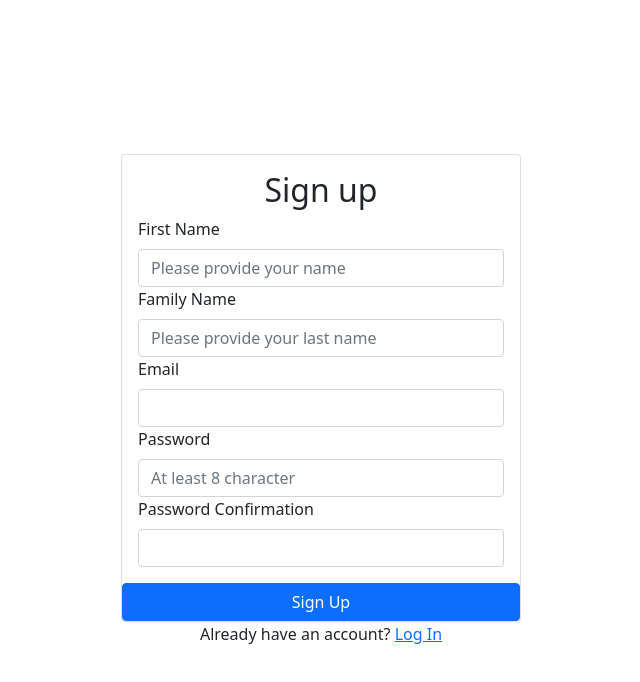
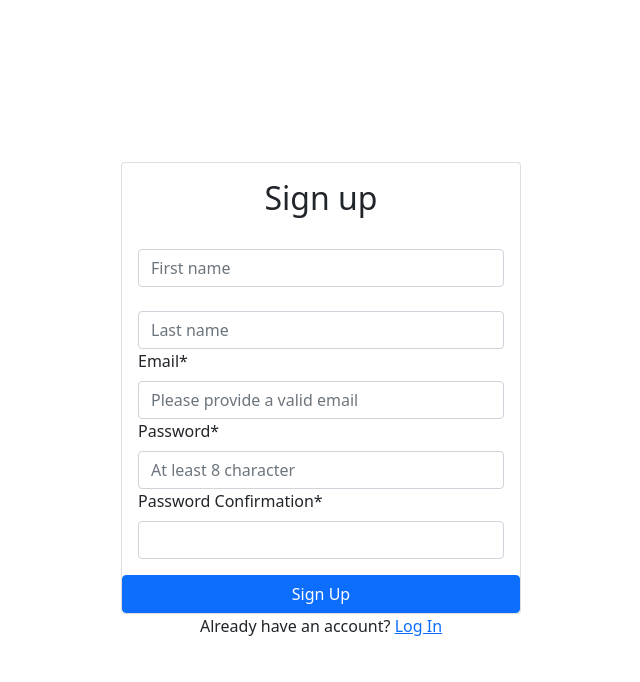
Before and after one commit to MrHovakimyan/Login_BootStrap, a React (Create React App) app: page /signup in a window 1280 px wide. Shown: the top 682 px of the page, without its empty margins (319-959 px from the left). Built offline with nearby package versions, Linux system fonts and the light colour scheme; no server answers.

Commit message:
structure changes

```diff
--- a/src/components/Signup.js
+++ b/src/components/Signup.js
@@ -36,31 +36,31 @@ export default function Signup() {
         <Card.Body>
           <h2 className="text-center mb - 4">Sign up</h2>
           {error && <Alert variant="danger">{error}</Alert>}
+          <br></br>
           <Form onSubmit={handleSubmit}>
             <Form.Group id="name">
-              <Form.Label>First Name</Form.Label>
               <Form.Control
                 type="name"
                 ref={nameRef}
-                placeholder="Please provide your name"
+                placeholder="First name"
                 required
               />
             </Form.Group>
+            <br></br>
             <Form.Group id="lastName">
-              <Form.Label>Family Name</Form.Label>
               <Form.Control
                 type="lastName"
                 ref={lastNameRef}
-                placeholder="Please provide your last name"
+                placeholder="Last name"
                 required
               />
             </Form.Group>
             <Form.Group id="email">
-              <Form.Label>Email</Form.Label>
-              <Form.Control type="email" ref={emailRef} required />
+              <Form.Label>Email*</Form.Label>
+              <Form.Control type="email" ref={emailRef} required placeholder="Please provide a valid email" />
             </Form.Group>
             <Form.Group id="password">
-              <Form.Label>Password</Form.Label>
+              <Form.Label>Password*</Form.Label>
               <Form.Control
                 type="password"
                 ref={passwordRef}
@@ -69,7 +69,7 @@ export default function Signup() {
               />
             </Form.Group>
             <Form.Group id="password-confirm">
-              <Form.Label>Password Confirmation</Form.Label>
+              <Form.Label>Password Confirmation*</Form.Label>
               <Form.Control type="password" ref={passwordConfirmRef} required />
             </Form.Group>
           </Form>
--- a/src/contexts/AuthContext.js
+++ b/src/contexts/AuthContext.js
@@ -51,6 +51,6 @@ export function AuthProvider({ children }) {
   return (
     <AuthContext.Provider value={value}>
       {!loading && children}
-    </AuthContext.Provider>
+    </AuthContext.Provider> // to check if we're not loading then to setup children
   );
 }
```
